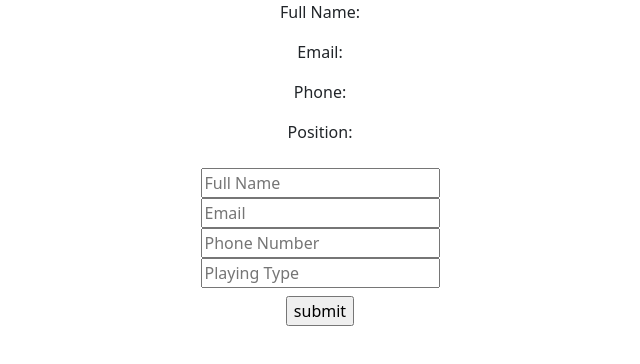
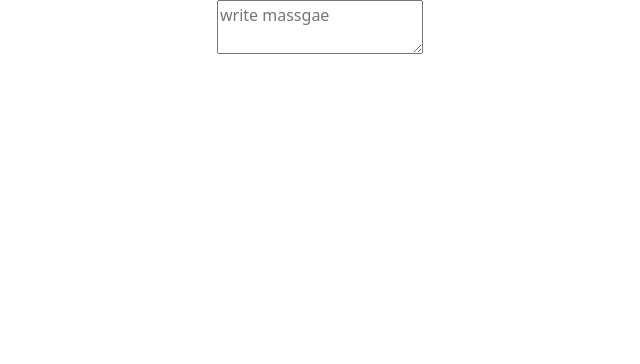
Before and after one commit to Foyaz-Ahmed/Learning_React_Js, a React (Create React App) app in the folder my-app/: page / in a window 1280 px wide. Shown: the top 364 px of the page, without its empty margins (320-960 px from the left). Built offline with nearby package versions, Linux system fonts and the light colour scheme.

Commit message:
Text Area & onChange handler

```diff
--- a/my-app/src/App.js
+++ b/my-app/src/App.js
@@ -15,6 +15,7 @@ import Render from './mycomponents/Render';
 import FindDom from './mycomponents/FindDom';
 import Form from './mycomponents/Form';
 import MulitpleInput from './mycomponents/MulitpleInput';
+import TextArea from './mycomponents/TextArea';
 
 function App() {
   return (
@@ -53,7 +54,8 @@ function App() {
 
        {/* <Form></Form> */}
 
-       <MulitpleInput></MulitpleInput>
+       {/* <MulitpleInput></MulitpleInput> */}
+       <TextArea/>
     </div>
   );
 }
--- /dev/null
+++ b/my-app/src/mycomponents/TextArea.js
@@ -0,0 +1,29 @@
+import React, { Component } from 'react';
+
+class TextArea extends Component {
+
+    constructor(){
+        super();
+        this.state ={
+            desc :"please insert text",
+            myText: ""
+
+        }
+    }
+    onChangeHandler=(event)=>{
+        var getText = event.target.value;
+        this.setState({
+            myText : getText
+        });
+    }
+    render() {
+        return (
+            <div>
+               <textarea onChange={this.onChangeHandler} placeholder="write massgae"/>
+               <p>{this.state.myText}</p>
+            </div>
+        );
+    }
+}
+
+export default TextArea;
```
